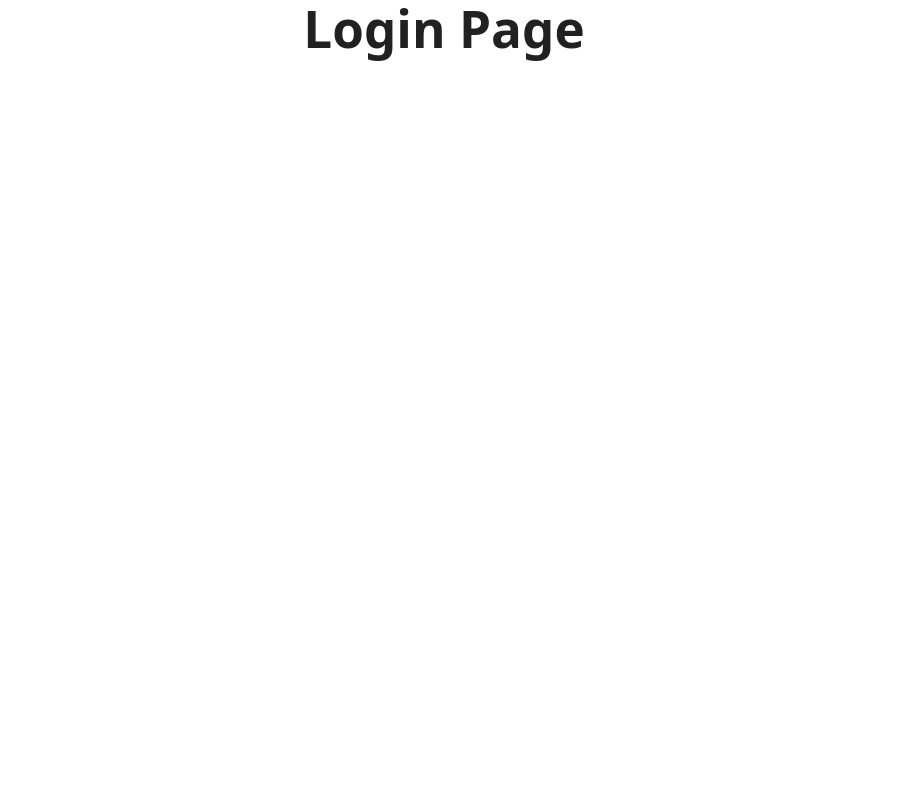
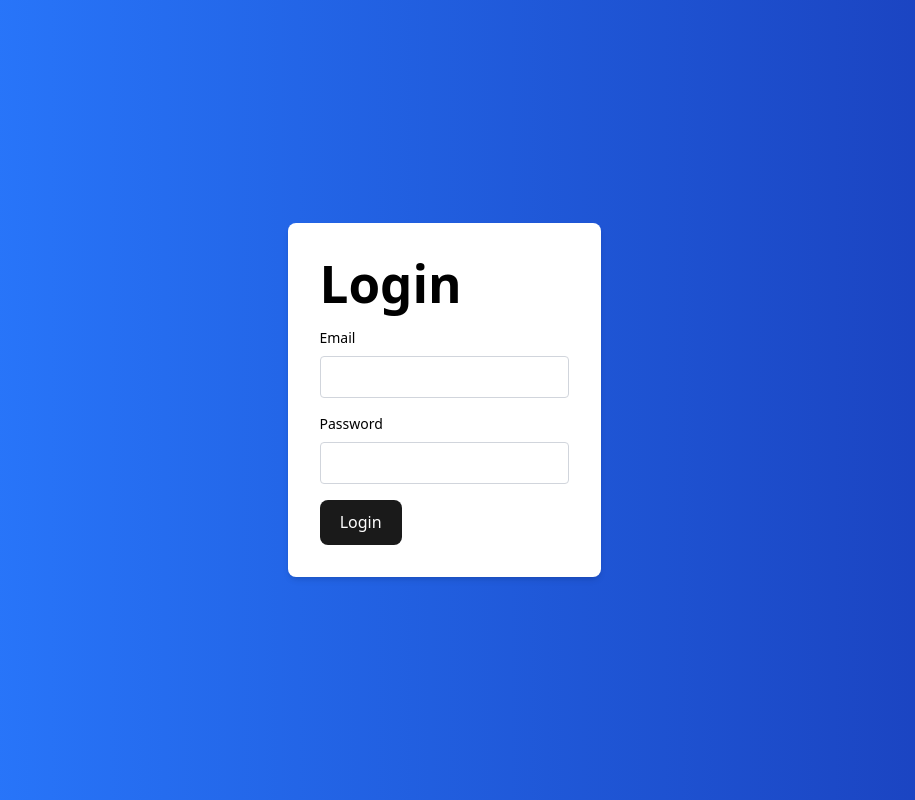
Before and after one commit to HusniAja211/AlurKerja, a React app in the folder frontend/: page /login in a window 1280 px wide. Shown: the whole page, without its empty margins (196-1111 px from the left). Built offline with nearby package versions, Linux system fonts and the light colour scheme; the HTML template or start-up script is replaced by a standard one.

Commit message:
Desain awal login

```diff
--- a/frontend/src/index.css
+++ b/frontend/src/index.css
@@ -45,6 +45,15 @@ a:hover {
   color: #000000;
 }
 
+#root{
+  width: 100%;
+  height: 100%;
+  display: flex;
+  flex-direction: column;
+  align-items: center;
+  justify-content: center;
+}
+
 /* ======================
    Typography & Elements
    ====================== */
--- a/frontend/src/pages/Login.jsx
+++ b/frontend/src/pages/Login.jsx
@@ -1,13 +1,50 @@
-
-import { Link } from 'react-router-dom';
+import { Link } from "react-router-dom";
 import "./../index.css";
 
 function Login() {
   return (
     <>
-      <h1 className="text-3xl font-bold mb-4">
-        Login Page
-      </h1>
+      <div
+        className="flex flex-col items-center justify-center text-black h-screen bg-gradient-to-r from-blue-500 to-blue-800"
+        style={{ width: "100%" }}
+      >
+        <div className="bg-white p-8 rounded-lg shadow-md">
+          <h1 className="text-2xl font-bold mb-4">Login</h1>
+          <form>
+            <div className="mb-4">
+              <label className="block text-sm font-medium mb-2" htmlFor="email">
+                Email
+              </label>
+              <input
+                className="border border-gray-300 p-2 w-full rounded"
+                type="email"
+                id="email"
+                required
+              />
+            </div>
+            <div className="mb-4">
+              <label
+                className="block text-sm font-medium mb-2"
+                htmlFor="password"
+              >
+                Password
+              </label>
+              <input
+                className="border border-gray-300 p-2 w-full rounded"
+                type="password"
+                id="password"
+                required
+              />
+            </div>
+            <button
+              className="bg-blue-500 text-white py-2 px-4 rounded hover:bg-blue-600"
+              type="submit"
+            >
+              Login
+            </button>
+          </form>
+        </div>
+      </div>
     </>
   );
 }
```
